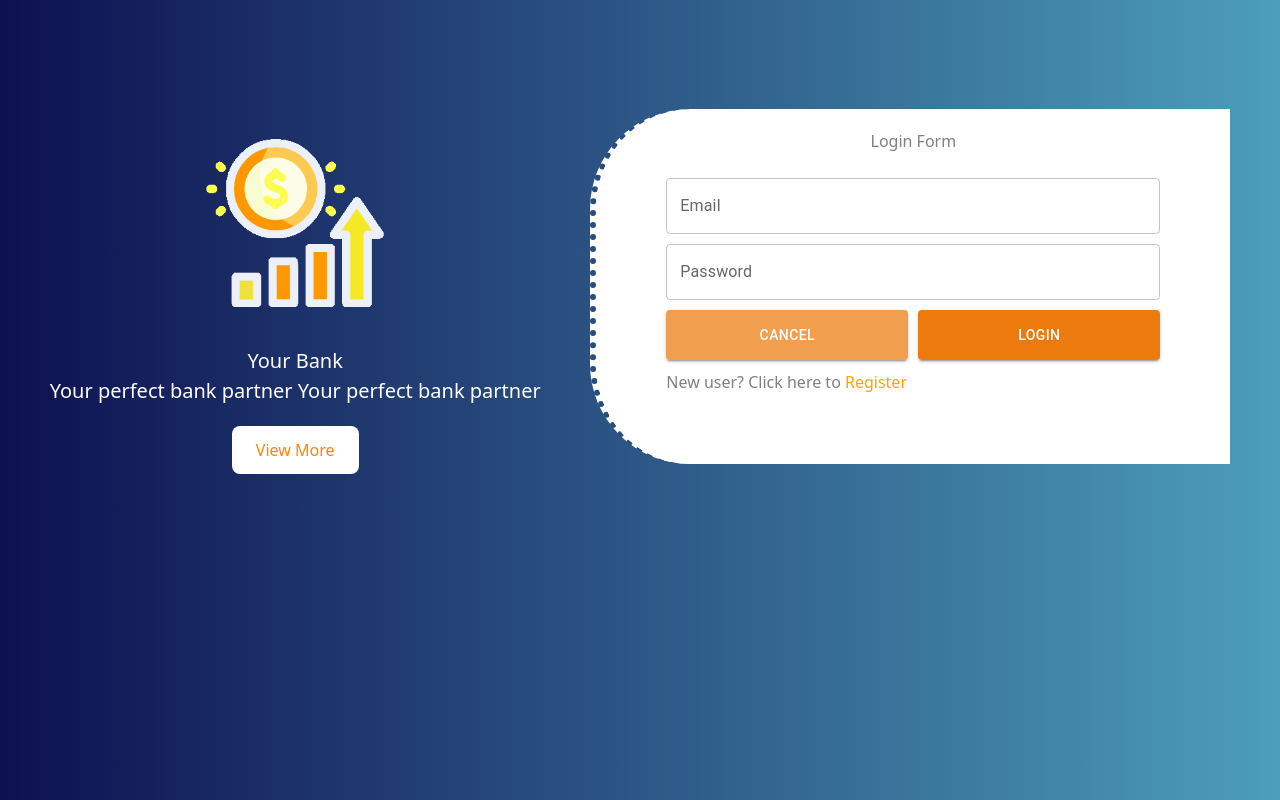
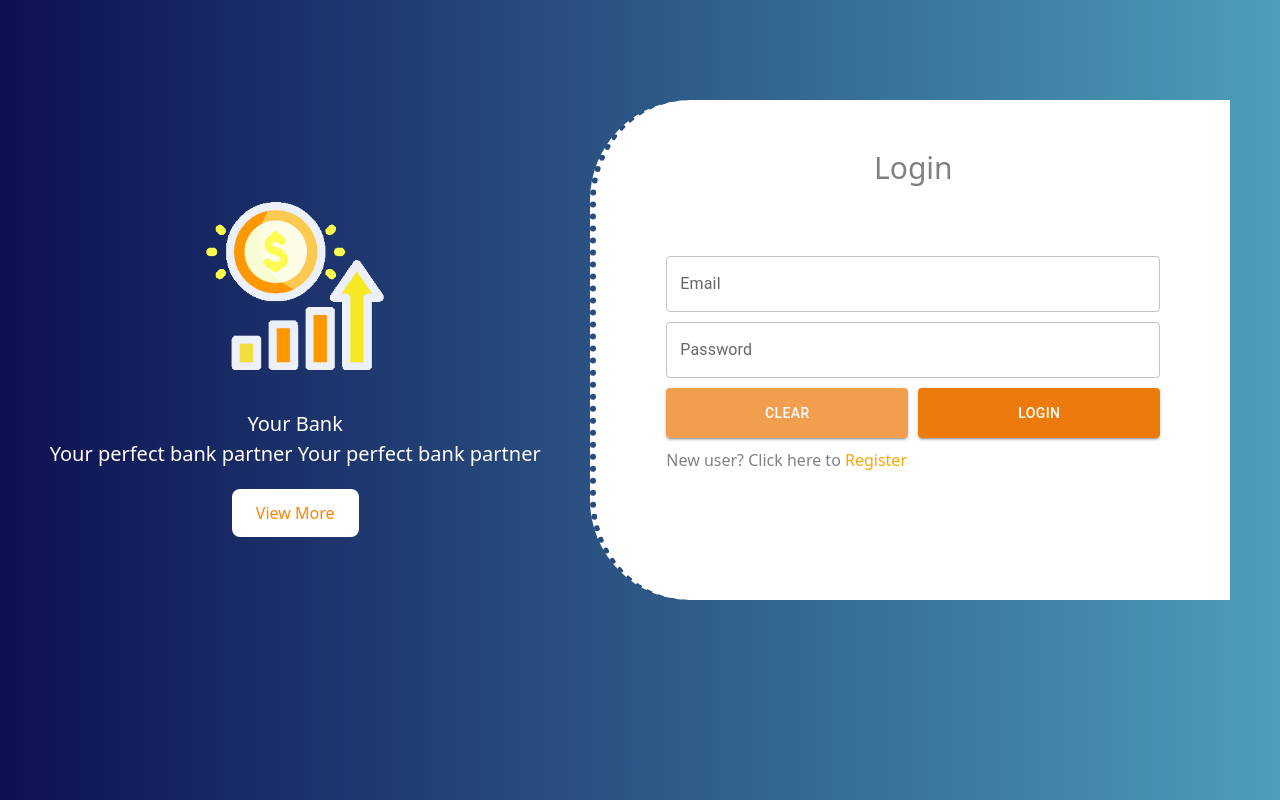
Before and after one commit to shanishaju/E-Bank, a React (Vite) app in the folder MyBank/: page /login in a window 1280 px wide. Built offline with nearby package versions, Linux system fonts and the light colour scheme.

Commit message:
some design updates

```diff
--- a/MyBank/src/index.css
+++ b/MyBank/src/index.css
@@ -25,7 +25,7 @@
 
 }
 form{
-    padding-top: 15px;
+    padding-top: 30px;
     padding-left: 70px;
     padding-right: 70px;
     padding-bottom: 70px;
@@ -46,6 +46,14 @@ form{
     display: flex;
     justify-content: space-between;
     width: 100%;
+}
+.formdiv{
+    background-color: #f00909;
+    height: 500px;
+
+}
+.formbox{
+   margin-top: 30px;
 }
 .maindiv{
     display: flex;
--- a/MyBank/src/pages/Employee.jsx
+++ b/MyBank/src/pages/Employee.jsx
@@ -41,6 +41,7 @@ function Employee() {
     return (
         <>
             <div className='maindiv'>
+
                 <div>
 
                     <Box sx={{ width: '100%' }} className="box">
--- a/MyBank/src/pages/Login.jsx
+++ b/MyBank/src/pages/Login.jsx
@@ -49,7 +49,7 @@ function Login() {
   return (
     <>
       <div className="container mainclass mt-5" style={{ paddingTop: "100px", height: "100vh" }}>
-        <div className="row maindiv2" style={{ display: 'flex', justifyContent: 'space-between' }}>
+        <div className="row maindiv" style={{ display: 'flex', justifyContent: 'space-between' }}>
           <div className="col-md-2"></div>
           <div className="col-md-8"
             style={{
@@ -81,16 +81,16 @@ function Login() {
 
           </div>
 
-          <div className="col-md-4" style={{
+          <div className="col-md-4 formdiv" style={{
             width: "50%", backgroundColor: "white", borderRadius: "100px 0px 0px 100px", overflow: 'hidden', borderLeft: "6px dotted #284c7e"
 
 
           }}>
-            <h1 className="text-center reghead mb-4" style={{ color: "grey", marginTop: "20px" }}>
-              Login Form
+            <h1 className="text-center text-3xl text-gray-500" style={{ color: "grey", marginTop: "50px" }}>
+              Login
             </h1>
 
-            <div className="bg-light p-4 rounded" style={{ width: "100%", backgroundColor: "white" }}>
+            <div className="bg-light formbox p-4 rounded" style={{ width: "100%", backgroundColor: "white" }}>
               <form className="mt-3" onSubmit={handleSubmit(onSubmit)}>
                 <div className="mb-3" style={{ display: "flex", marginBottom: "10px" }}>
                 </div>
@@ -136,7 +136,7 @@ function Login() {
                 </div>
                 <div style={{ marginBottom: "10px", display: "flex", justifyContent: "space-between", gap: "10px" }}>
                   <Button className='button2' variant="contained" style={{ flex: 1, height: "50px" }} onClick={handleCancel} >
-                    CANCEL
+                    CLEAR
                   </Button>
                   <Button className='button1' type="submit" style={{ flex: 1, height: "50px" }} variant="contained">
                     Login
--- a/MyBank/src/pages/Registration.jsx
+++ b/MyBank/src/pages/Registration.jsx
@@ -25,7 +25,7 @@ function Registration() {
             const result = await registerApi(data);
             if (result.status === 200) {
                 alert(result.data.message);
-                reset(); // Reset all form fields
+                reset();
                 navigate('/login')
 
             } else {
@@ -85,8 +85,8 @@ function Registration() {
 
 
                 }}>
-                    <h1 className="text-center text-3xl text-gray-500 font-bold" style={{marginTop:"20px"}}>
-                        Registration Form
+                    <h1 className="text-center text-3xl text-gray-500 " style={{marginTop:"20px"}}>
+                        Register
                     </h1>
 
                     <div className="bg-light p-4 rounded" style={{ width: "100%", backgroundColor: "white" }}>
@@ -194,7 +194,7 @@ function Registration() {
                                         //regex
                                         pattern: {
                                             value: /^(?=.*[a-z])(?=.*[A-Z])(?=.*\d)(?=.*[@@#$%^&*()_+])[A-Za-z\d@#$%^&*() _+]{8,}$/,
-                                            message: "Password should include at least one uppercase and lowercase letter, one numeric value and one special character "
+                                            message: "Password should include at least one uppercase letter, one lowercase letter, one number, and one special character "
                                         }
 
 
@@ -206,7 +206,7 @@ function Registration() {
                             </div>
                             <div style={{ marginBottom: "10px", display: "flex", justifyContent: "space-between", gap: "10px" }}>
                                 <Button className='button2' variant="contained" style={{ flex: 1, height: "50px" }} onClick={handleCancel}>
-                                    CANCEL
+                                    CLEAR
                                 </Button>
                                 <Button className='button1' type="submit" style={{ flex: 1, height: "50px" }} variant="contained" disabled={isSubmitting}>
                                     {isSubmitting ? 'Loading...' : 'Submit'}
```
Also changed, not shown: 2 other files (tests, documents, lock files or other folders).
